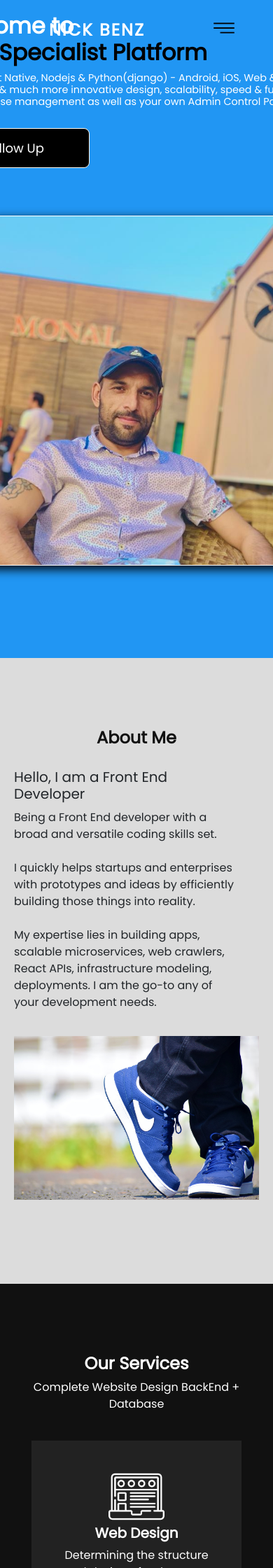
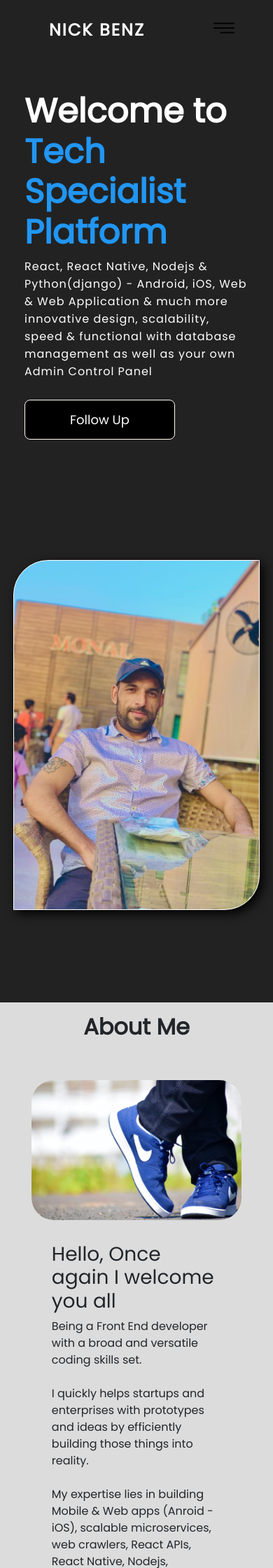
Before and after one commit to nickbenz007/nick-portfolio, a PHP site: page / in a window 390 px wide; the page is wider, and only the part inside the window is pictured. Shown: the top 2240 px of that part at 70% size. Run offline with PHP 8.4, Linux system fonts and the light colour scheme; some libraries are stand-ins or nearby versions.

Commit message:
Responsiveness completed successfully

```diff
--- a/index.html
+++ b/index.html
@@ -16,7 +16,7 @@
 
   <body>
     <header>
-      <a href="#" class="logo">Nick Benz</a>
+      <a href="#Home" class="logo">Nick Benz</a>
       <div class="toggle" onclick="togglemenu();"></div>
       <ul class="menu">
         <li>
@@ -62,21 +62,22 @@
         <h2>About Me</h2>
       </div>
       <div class="content">
-        <div class="contentBx w50">
-          <h3>Hello, I am a Front End Developer</h3>
+        <div>
+          <img src="Assets/about-content.jpg" class="img" />
+        </div>
+        <div class="info-div">
+          <h3>Hello, Once again I welcome you all</h3>
           <p>
             Being a Front End developer with a broad and versatile coding skills
             set. <br /><br />I quickly helps startups and enterprises with
             prototypes and ideas by efficiently building those things into
             reality.<br /><br />
-            My expertise lies in building apps, scalable microservices, web
-            crawlers, React APIs, infrastructure modeling, deployments. I am the
-            go-to any of your development needs.
+            My expertise lies in building Mobile & Web apps (Anroid - iOS),
+            scalable microservices, web crawlers, React APIs, React Native,
+            Nodejs, Python(djangorestframework) & infrastructure modeling,
+            deployments. Firebase, Github, Google API's, I am the go-to any of
+            your development needs.
           </p>
-        </div>
-
-        <div class="w50">
-          <img src="Assets/about-content.jpg" class="img" />
         </div>
       </div>
     </section>
@@ -88,14 +89,17 @@
       <div class="content">
         <div class="servicesBx">
           <img src="Assets/timeline.png" />
-          <h2>Web Design</h2>
+          <h2>Web Development</h2>
           <p>Determining the structure and design of web pages.</p>
         </div>
 
         <div class="servicesBx">
           <img src="Assets/web-development.png" />
-          <h2>Web Development</h2>
-          <p>Developing features to enhance the user experience.</p>
+          <h2>Web & Mobile</h2>
+          <p>
+            Android & iOS Apps Development and features to enhance the user
+            experience.
+          </p>
         </div>
 
         <div class="servicesBx">
@@ -119,7 +123,7 @@
         <div class="servicesBx">
           <img src="Assets/java-script.png" />
           <h2>JavaScript</h2>
-          <p>Proficiency with JavaScript and jQuery.</p>
+          <p>Proficiency with JavaScript and jQuery + Modern technologies.</p>
         </div>
       </div>
     </section>
@@ -129,17 +133,21 @@
         <h2>Our Latest Work</h2>
       </div>
       <div class="content">
-        <div class="workBx">
-          <img src="Assets/pro-1.jpg" alt="" />
+        <div class="workBxCont">
+          <div class="workBx">
+            <img src="Assets/pro-11.jpg" alt="work image" />
+          </div>
+          <div class="workBx">
+            <img src="Assets/pro-22.jpg" alt="work image" />
+          </div>
         </div>
-        <div class="workBx">
-          <img src="Assets/pro-2.jpg" alt="" />
-        </div>
-        <div class="workBx">
-          <img src="Assets/pro-3.jpg" alt="" />
-        </div>
-        <div class="workBx">
-          <img src="Assets/pro-4.jpg" alt="" />
+        <div class="workBxCont">
+          <div class="workBx">
+            <img src="Assets/pro-33.jpg" alt="work image" />
+          </div>
+          <div class="workBx">
+            <img src="Assets/pro-4.jpg" alt="work image" />
+          </div>
         </div>
       </div>
     </section>
--- a/style.css
+++ b/style.css
@@ -9,14 +9,13 @@
 }
 
 section {
-  padding: 100px;
   background-color: gainsboro;
 }
 
 .banner {
   position: relative;
   display: flex;
-  background-color: #2196f3;
+  background-color: #222222;
   justify-content: center;
   align-items: center;
   min-height: 100vh;
@@ -28,22 +27,24 @@ section {
   text-decoration: none;
 }
 
-.banner h2 {
-  font-size: 3em;
+.banner .textbx h2 {
+  font-size: 3rem;
   color: white;
   font-weight: 700;
 }
 
-.banner span {
-  font-size: 1em;
-  font-weight: 700;
-  color: black;
+.banner .textbx span {
+  font-size: 3rem;
+  font-weight: bold;
+  color: #2196f3;
 }
 
-.banner h3 {
+.banner .textbx h3 {
   font-size: 1rem;
   color: white;
-  font-weight: 300;
+  font-weight: normal;
+  line-height: normal;
+  letter-spacing: 1px;
 }
 .textbx {
   display: column;
@@ -131,7 +132,6 @@ header ul li {
   text-decoration: none;
   margin: 5px;
   border-radius: 5px;
-  /* border: 1px solid #2196f3; */
 }
 ul li:hover {
   background-color: black;
@@ -151,41 +151,63 @@ a:hover {
 }
 
 .heading {
-  width: 100%;
+  display: block;
   text-align: center;
-  margin-bottom: 30px;
-  color: #111111;
+  padding: 1rem 0rem;
 }
 
 .heading h2 {
   font-weight: 600;
-  font-size: 24px;
+  font-size: 3rem;
 }
 
 .content {
   display: flex;
-  justify-content: space-between;
+  grid-template-columns: repeat(2);
+  align-items: center;
+  justify-content: center;
+  padding: 1rem 2rem;
 }
 
 .contentBx {
-  padding-right: 30px;
+  max-width: 100%;
+  max-height: auto;
+  padding: 1rem 4rem;
 }
 
-.contentBx h3 {
-  font-size: 24px;
+.contentBx h2 {
   margin-bottom: 10px;
 }
 
-.w50 {
+.contentBx p {
+  font-size: 0.5;
+  font-weight: 600;
+  color: #121212;
+}
+
+.info-div {
+  max-width: 600px;
+  height: auto;
+  margin: 0 2rem;
+  padding: 1rem;
+}
+
+.w50 h3 {
   min-width: 50%;
+  font-size: 2rem;
+  font-weight: 900;
 }
 
 img {
-  max-width: 100%;
+  max-width: 600px;
+  border-radius: 2rem;
+  margin: 1rem auto;
 }
 
 .services {
   background: #111111;
+  display: grid;
+  flex-direction: column;
 }
 
 .heading.white {
@@ -197,6 +219,9 @@ img {
   justify-content: center;
   flex-wrap: wrap;
   flex-direction: row;
+  background-color: black;
+  border-radius: 2rem;
+  padding: 2rem;
 }
 
 .services .content .servicesBx {
@@ -204,38 +229,48 @@ img {
   background: #222222;
   color: #ffffff;
   max-width: 300px;
+  min-height: 350px;
   margin: 16px;
   text-align: center;
   transition: 0.5s;
+  border-radius: 10px;
 }
 
 .services .content .servicesBx:hover {
   background: #2196f3;
+  cursor: pointer;
 }
 
-.services .content .servicesBx img {
-  max-width: 80px;
+.servicesBx img {
+  max-width: 100px;
+  background-color: white;
   filter: invert(1);
+  object-fit: cover;
+  border-radius: 50%;
+  padding: 1rem;
 }
 
 .services .content .servicesBx h2 {
-  font-size: 20px;
-  font-weight: 600;
+  font-size: 24px;
+  font-weight: 400;
 }
 
-.work .content {
+.work {
+  display: grid;
+  grid-template-columns: repeat(2);
+  align-items: center;
+  justify-content: center;
+}
+.content {
   display: flex;
-  justify-content: space-between;
-  flex-wrap: wrap;
+  flex-direction: row;
+  align-items: center;
+  justify-content: center;
 }
 
-.work .content .workBx {
-  width: 50%;
-  padding: 20px;
-}
-
-.work.content .workBx img {
-  max-width: 100%;
+.work .content .workBx img {
+  max-width: 400px;
+  margin: 20px;
 }
 
 .testimonial {
@@ -423,8 +458,9 @@ img {
     filter: invert(1);
   }
 
-  section {
-    padding: 100px 50px;
+  .banner .textbx {
+    margin: 10px 20px;
+    padding: 10px 10px;
   }
 
   .banner h2 {
@@ -449,15 +485,18 @@ img {
   }
 
   .heading h2 {
-    font-size: 24px;
+    font-size: 2rem;
+    font-weight: 800;
   }
 
   .contentBx h3 {
     font-size: 20px;
   }
 
-  .content {
-    flex-direction: column;
+  .work .content {
+    display: flex;
+    flex-direction: row;
+    border-radius: 10px;
   }
 
   .w50 {
@@ -487,6 +526,18 @@ img {
   .contactInfo {
     margin: 20px 0;
   }
+  img {
+    max-width: 400px;
+    height: auto;
+    border-radius: 2rem;
+    margin: 1rem auto;
+  }
+  .work {
+    display: grid;
+    grid-template-columns: calc(2);
+    align-items: center;
+    justify-content: center;
+  }
 }
 
 @media (max-width: 768px) {
@@ -494,8 +545,25 @@ img {
     padding: 20px 20px;
   }
 
-  .banner {
-    padding: 150px 20px 100px;
+  .banner .textbx {
+    margin: 5rem 0.5rem;
+    padding: 20px;
+  }
+
+  .content {
+    display: flex;
+    flex-direction: column;
+  }
+
+  .content .img {
+    max-width: 600px;
+  }
+
+  .work .content {
+    display: flex;
+    flex-direction: column;
+    align-items: center;
+    justify-content: center;
   }
 
   .banner {
@@ -504,7 +572,122 @@ img {
     grid-template-columns: calc(2);
   }
 
-  section {
-    padding: 100px 20px;
+  .content .workBxCont .workBx img {
+    max-width: 600px;
+    height: auto;
+    border-radius: 2rem;
+    margin: 1rem auto;
   }
 }
+
+@media (max-width: 425px) {
+  header header.sticky {
+    padding: 20px 20px;
+  }
+
+  .hero-image {
+    display: block;
+    align-items: center;
+    justify-content: center;
+    min-width: 200px;
+    min-height: 500px;
+    border-top-left-radius: 50px;
+    border-bottom-right-radius: 50px;
+    border: 1px solid white;
+    background-image: url("Assets/Nick-Benz-New.jpeg");
+    background-size: cover;
+    background-repeat: no-repeat;
+    overflow: hidden;
+    box-shadow: 5px 5px 15px black;
+  }
+
+  .banner .textbx {
+    padding: 40px;
+  }
+
+  .content {
+    display: flex;
+    flex-direction: column;
+  }
+
+  .content .img {
+    max-width: 300px;
+  }
+
+  .work .content {
+    display: flex;
+    flex-direction: column;
+    align-items: center;
+    justify-content: center;
+  }
+
+  .banner {
+    padding: 10px 50px 100px;
+    display: grid;
+    grid-template-columns: calc(1);
+  }
+
+  .content .workBxCont .workBx img {
+    max-width: 300px;
+    height: auto;
+    border-radius: 2rem;
+    margin: 1rem auto;
+  }
+}
+
+@media (max-width: 375px) {
+  header header.sticky {
+    padding: 20px 20px;
+  }
+
+  .hero-image {
+    display: block;
+    align-items: center;
+    justify-content: center;
+    min-width: 200px;
+    min-height: 500px;
+    border-top-left-radius: 50px;
+    border-bottom-right-radius: 50px;
+    border: 1px solid white;
+    background-image: url("Assets/Nick-Benz-New.jpeg");
+    background-size: cover;
+    background-repeat: no-repeat;
+    overflow: hidden;
+    box-shadow: 5px 5px 15px black;
+  }
+
+  .banner .textbx {
+    /* margin: 5rem 0.5rem; */
+    padding: 40px;
+    /* background-color: aqua; */
+  }
+
+  .content {
+    display: flex;
+    flex-direction: column;
+  }
+
+  .content .img {
+    max-width: 300px;
+  }
+
+  .work .content {
+    display: flex;
+    flex-direction: column;
+    align-items: center;
+    justify-content: center;
+  }
+
+  .banner {
+    padding: 10px 50px 100px;
+    display: grid;
+    grid-template-columns: calc(1);
+  }
+
+  .content .workBxCont .workBx img {
+    max-width: 300px;
+    height: auto;
+    border-radius: 2rem;
+    margin: 1rem auto;
+  }
+}
```
